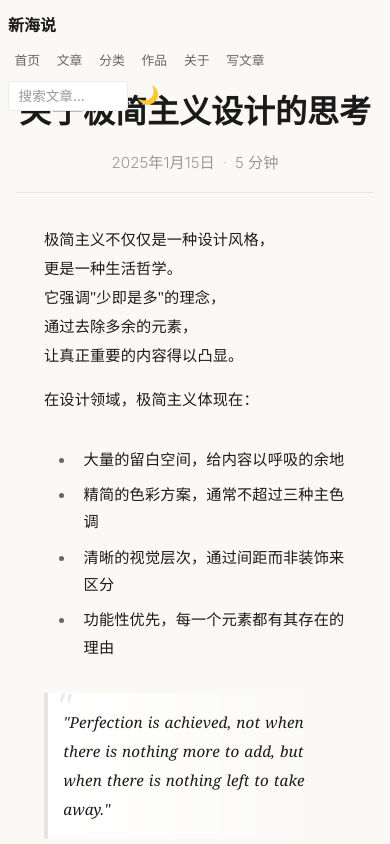
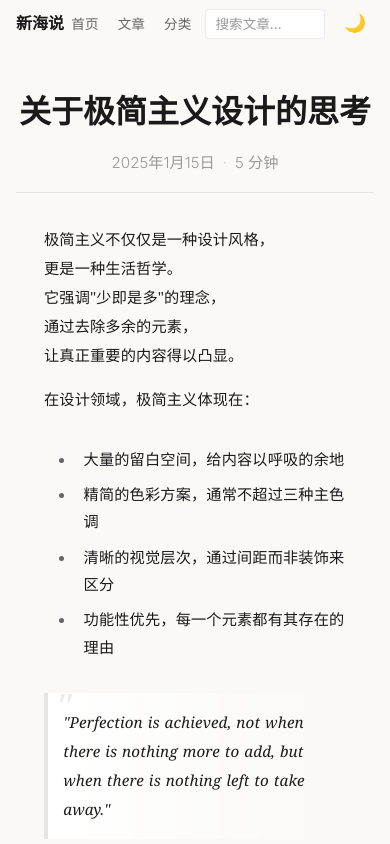
Before and after one commit to SharingMan/09-blog, a Next.js app: page /posts/1 in a window 390 px wide. Shown: the top 844 px of the page. Built offline with nearby package versions, Linux system fonts and the light colour scheme.

Commit message:
Optimize navbar layout for mobile

```diff
--- a/app/components/Navbar.css
+++ b/app/components/Navbar.css
@@ -80,70 +80,69 @@
 @media (max-width: 768px) {
   .navbar {
     padding: var(--spacing-xs) 0;
+    background-color: transparent;
+  }
+
+  .navbar.scrolled {
+    background-color: rgba(250, 249, 246, 0.9);
+  }
+
+  [data-theme="dark"] .navbar.scrolled {
+    background-color: rgba(26, 26, 26, 0.9);
   }
 
   .navbar-container {
     padding: 0 var(--spacing-sm);
-    flex-wrap: wrap;
+    flex-wrap: nowrap; /* Prevent wrapping */
   }
 
   .navbar-logo {
+    display: none; /* Hide text logo on mobile if it takes too much space, or keep it if small enough. Let's hide it to focus on nav or make it smaller */
+  }
+
+  /* Or better: Keep logo and hide some links */
+  .navbar-logo {
+    display: block;
     font-size: 1.1rem;
-    padding: 0.25rem 0;
+    margin-right: auto; /* Push links to right */
   }
 
   .navbar-links {
     gap: var(--spacing-xs);
-    font-size: 0.85rem;
+    flex-wrap: nowrap;
   }
 
   .navbar-links a {
-    font-size: 0.85rem;
-    padding: 0.25rem 0.5rem;
-    min-height: 32px;
-    display: flex;
-    align-items: center;
+    font-size: 0.9rem;
+    padding: 0.25rem 0.4rem;
+    color: var(--text-secondary);
   }
 
-  .theme-toggle {
-    padding: 0.25rem;
-    min-width: 32px;
-    min-height: 32px;
-    display: flex;
-    align-items: center;
-    justify-content: center;
+  /* Hide specific links on mobile to save space */
+  .navbar-links a[href="/works"],
+  .navbar-links a[href="/about"],
+  .navbar-links a[href="/admin/write"] {
+    display: none;
   }
 
-  .rss-link {
-    display: none;
+  /* Adjust theme toggle */
+  .theme-toggle {
+    font-size: 1.1rem;
+    margin-left: 0.2rem;
   }
 }
 
 @media (max-width: 480px) {
-  .navbar {
-    padding: 0.5rem 0;
-  }
-
   .navbar-container {
-    padding: 0 var(--spacing-xs);
+    padding: 0 1rem;
   }
 
   .navbar-logo {
     font-size: 1rem;
   }
 
-  .navbar-links {
-    gap: 0.25rem;
-    font-size: 0.8rem;
-  }
-
   .navbar-links a {
-    font-size: 0.8rem;
-    padding: 0.25rem 0.4rem;
-  }
-
-  .theme-toggle {
-    font-size: 1.1rem;
-    padding: 0.25rem;
+    font-size: 0.85rem;
+    padding: 0.25rem 0.35rem;
   }
 }
```
Also changed, not shown: 1 other file (tests, documents, lock files or other folders).
